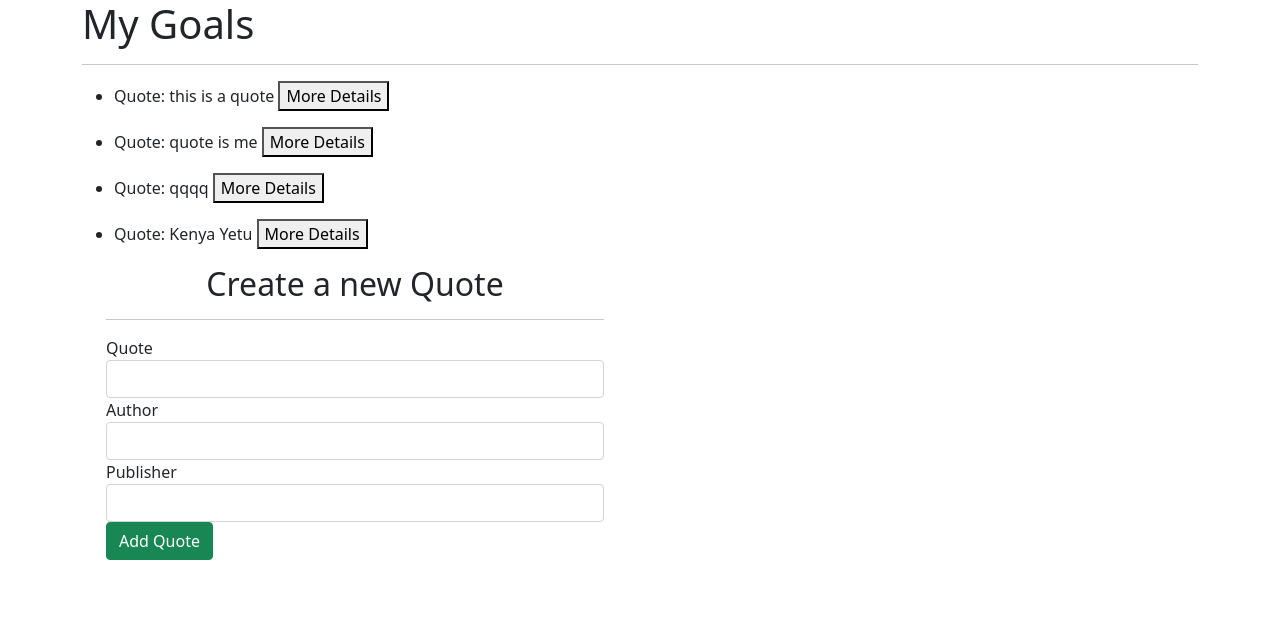
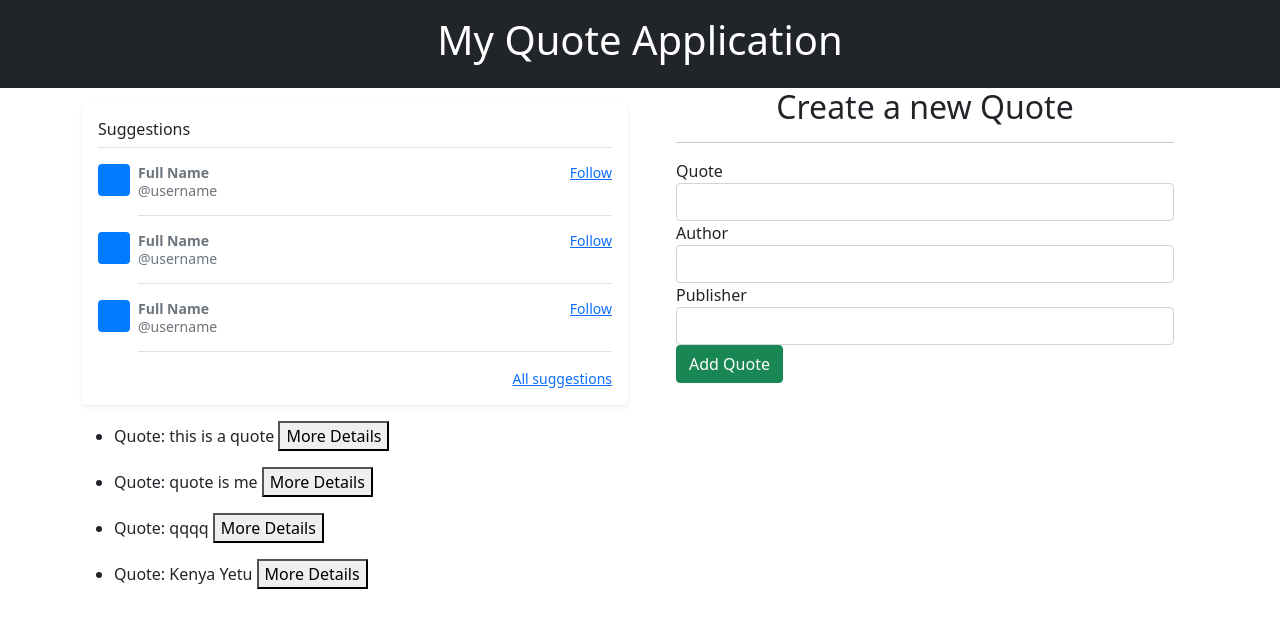
Before and after one commit to vokumu/QuotesApp, an Angular app: page / in a window 1280 px wide. Shown: the top 628 px of the page. Built offline with nearby package versions, Linux system fonts and the light colour scheme.

Commit message:
Created the header for the app

```diff
--- a/src/app/date-count.pipe.ts
+++ b/src/app/date-count.pipe.ts
@@ -5,8 +5,19 @@ import { Pipe, PipeTransform } from '@angular/core';
 })
 export class DateCountPipe implements PipeTransform {
 
-  transform(value: unknown, ...args: unknown[]): unknown {
-    return null;
+  transform(value: any): number {
+    let today:Date = new Date(); //get current date and time
+    let todayWithNoTime:any = new Date(today.getFullYear(), today.getMonth(), today.getDate())
+    var dateDifference = Math.abs(todayWithNoTime-value) //returns value in miliseconds
+    const secondsInDay = 86400; //60 seconds * 60 minutes in an hour * 24 hours in a day
+    var dateDifferenceSeconds = dateDifference*0.001; //converts miliseconds to seconds
+    var dateCounter = dateDifferenceSeconds/secondsInDay;
+
+    if (dateCounter >= 1 && value > todayWithNoTime){
+      return dateCounter;
+    }else{
+      return dateCounter;
+    }
   }
 
 }
--- a/src/app/quote-detail/quote-detail.component.html
+++ b/src/app/quote-detail/quote-detail.component.html
@@ -3,6 +3,7 @@
 <br/><span>Upvote: </span>{{quote.upvote}}
 <br/><span>DownVote: </span>{{quote.downvote}}
 <br/><span>Date: </span>{{quote.addedDate | date}}
+<p>This Quote was added {{quote.addedDate|dateCount}} days Ago</p>
 
 <button (click)='quoteDelete(true)'>Delete Quote</button>
 <button (click)='downVote(true)'>Down Vote Quote</button>
--- a/src/app/quotes/quotes.component.html
+++ b/src/app/quotes/quotes.component.html
@@ -1,9 +1,45 @@
 <div class="container">
-    <h1>My Goals</h1>
-    <hr>
-
     <div class="row">
         <div class="col-md-6">
+            <div class="my-3 p-3 bg-body rounded shadow-sm">
+                <h6 class="border-bottom pb-2 mb-0">Suggestions</h6>
+                <div class="d-flex text-muted pt-3">
+                    <svg class="bd-placeholder-img flex-shrink-0 me-2 rounded" width="32" height="32" xmlns="http://www.w3.org/2000/svg" role="img" aria-label="Placeholder: 32x32" preserveAspectRatio="xMidYMid slice" focusable="false"><title>Placeholder</title><rect width="100%" height="100%" fill="#007bff"></rect><text x="50%" y="50%" fill="#007bff" dy=".3em">32x32</text></svg>
+
+                    <div class="pb-3 mb-0 small lh-sm border-bottom w-100">
+                        <div class="d-flex justify-content-between">
+                            <strong class="text-gray-dark">Full Name</strong>
+                            <a href="#">Follow</a>
+                        </div>
+                        <span class="d-block">@username</span>
+                    </div>
+                </div>
+                <div class="d-flex text-muted pt-3">
+                    <svg class="bd-placeholder-img flex-shrink-0 me-2 rounded" width="32" height="32" xmlns="http://www.w3.org/2000/svg" role="img" aria-label="Placeholder: 32x32" preserveAspectRatio="xMidYMid slice" focusable="false"><title>Placeholder</title><rect width="100%" height="100%" fill="#007bff"></rect><text x="50%" y="50%" fill="#007bff" dy=".3em">32x32</text></svg>
+
+                    <div class="pb-3 mb-0 small lh-sm border-bottom w-100">
+                        <div class="d-flex justify-content-between">
+                            <strong class="text-gray-dark">Full Name</strong>
+                            <a href="#">Follow</a>
+                        </div>
+                        <span class="d-block">@username</span>
+                    </div>
+                </div>
+                <div class="d-flex text-muted pt-3">
+                    <svg class="bd-placeholder-img flex-shrink-0 me-2 rounded" width="32" height="32" xmlns="http://www.w3.org/2000/svg" role="img" aria-label="Placeholder: 32x32" preserveAspectRatio="xMidYMid slice" focusable="false"><title>Placeholder</title><rect width="100%" height="100%" fill="#007bff"></rect><text x="50%" y="50%" fill="#007bff" dy=".3em">32x32</text></svg>
+
+                    <div class="pb-3 mb-0 small lh-sm border-bottom w-100">
+                        <div class="d-flex justify-content-between">
+                            <strong class="text-gray-dark">Full Name</strong>
+                            <a href="#">Follow</a>
+                        </div>
+                        <span class="d-block">@username</span>
+                    </div>
+                </div>
+                <small class="d-block text-end mt-3">
+                  <a href="#">All suggestions</a>
+                </small>
+            </div>
             <ul *ngFor='let quote of quotes  let i=index'>
                 <li [appHighlight]='color'>
                     <span>Quote: </span>{{quote.quote}}
@@ -13,6 +49,9 @@
                     <app-quote-detail [quote]='quote' (isComlete)='deleteQuote($event,i)' (isClicked)='downVoteQuote($event,i)' (isClick)=' upVoteQuote($event,i) '></app-quote-detail>
                 </div>
             </ul>
+
+        </div>
+        <div class="col-md-6">
             <app-quote-form (addQuote)="addNewQuote($event)"></app-quote-form>
         </div>
     </div>
--- a/src/app/quotes/quotes.component.ts
+++ b/src/app/quotes/quotes.component.ts
@@ -8,10 +8,10 @@ import { Quotes } from '../quotes';
 export class QuotesComponent implements OnInit {
   color="#FFFF00"
   quotes:Quotes[]=[
-    new Quotes(1,"this is a quote","Victoria Okuku","Atieno",new Date(2021,7,20)),
-    new Quotes(2,"quote is me ","Victoria Okuku","Atieno",new Date(2021,7,2)),
-    new Quotes(3,"qqqq","Victoria Okuku","Atieno",new Date(2021,7,10)),
-    new Quotes(4,"Kenya Yetu","Victoria Okuku","Atieno",new Date(2021,7,3))
+    new Quotes(1,"this is a quote","Victoria Okuku","Atieno",new Date(2021,6,20)),
+    new Quotes(2,"quote is me ","Victoria Okuku","Atieno",new Date(2021,6,2)),
+    new Quotes(3,"qqqq","Victoria Okuku","Atieno",new Date(2021,6,10)),
+    new Quotes(4,"Kenya Yetu","Victoria Okuku","Atieno",new Date(2021,6,3))
   ]
   ;
   max:any;
--- a/src/index.html
+++ b/src/index.html
@@ -1,5 +1,6 @@
 <!doctype html>
 <html lang="en">
+
 <head>
     <meta charset="utf-8">
     <title>Quotes</title>
@@ -7,7 +8,23 @@
     <meta name="viewport" content="width=device-width, initial-scale=1">
     <link rel="icon" type="image/x-icon" href="favicon.ico">
 </head>
+
 <body>
+    <nav class="navbar navbar-expand-lg navbar-dark bg-dark" aria-label="Tenth navbar example">
+        <div class="container-fluid">
+            <button class="navbar-toggler" type="button" data-bs-toggle="collapse" data-bs-target="#navbarsExample08" aria-controls="navbarsExample08" aria-expanded="false" aria-label="Toggle navigation">
+        <span class="navbar-toggler-icon"></span>
+      </button>
+            <div class="collapse navbar-collapse justify-content-md-center" id="navbarsExample08">
+                <ul class="navbar-nav">
+                    <li class="nav-item">
+                        <h1><a class="nav-link active" aria-current="page" href="#">My Quote Application</a></h1>
+                    </li>
+                </ul>
+            </div>
+        </div>
+    </nav>
     <app-root></app-root>
 </body>
+
 </html>
```
Lines whose indentation alone changed are shown as unchanged.
